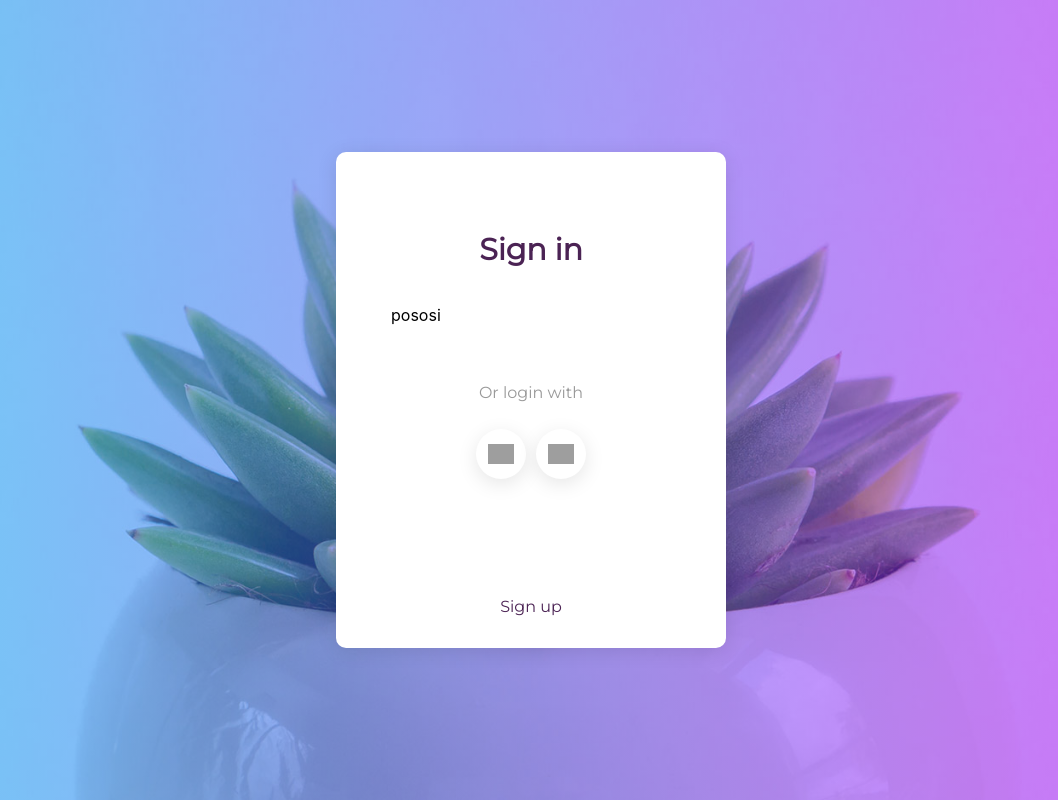
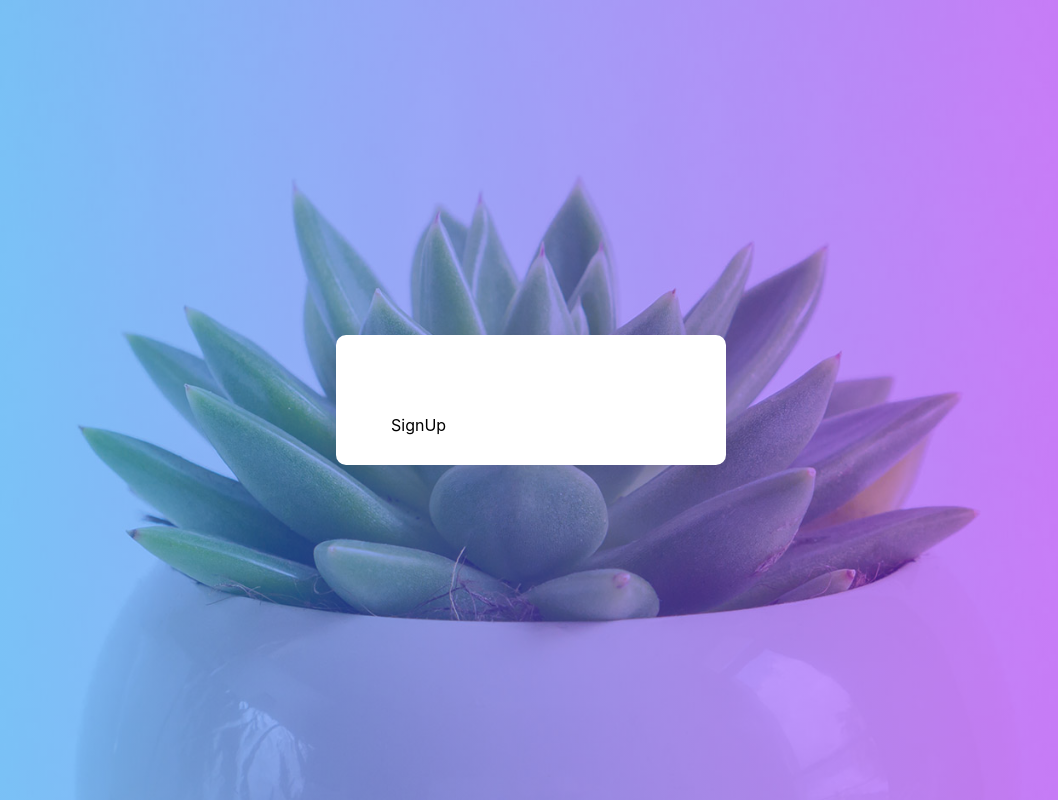
Before and after one commit to sinoptik77/react-1, a React (Create React App) app: page /signup in a window 1280 px wide. Shown: the whole page, without its empty margins (109-1167 px from the left). Built offline with nearby package versions, Linux system fonts and the light colour scheme; grey boxes are pictures that could not be loaded.

Commit message:
create auth layout component

```diff
--- a/src/App.js
+++ b/src/App.js
@@ -1,13 +1,9 @@
 import "./App.css";
-import Header from "./components/Header/Header";
-import Navigation from "./components/Navigation/Navigation";
 import Profile from "./components/Navigation/Profile/Profile";
 import { Route, Routes, useMatch } from "react-router-dom";
-import Dialogs from "./components/Navigation/Dialogs/Dialogs";
 import News from "./components/Navigation/News/News";
 import Settings from "./components/Navigation/Settings/Settings";
-import Registration from "./components/Header/Registration/Registration";
-import DialogPeoples from "./components/Navigation/Dialogs/DialogPeoples/DialogPeoples";
+import AuthLayout from "./components/layouts/AuthLayout/AuthLayout";
 import { useLocalStorage } from "./useLocalStorage";
 import { MainLayout } from "./components/layouts/MainLayout/MainLayout";
 
@@ -15,7 +11,7 @@ const App = (props) => {
   useLocalStorage();
   return (
     <Routes>
-      <Route path="/" element={<Registration />} />
+      <Route path="/" element={<AuthLayout />} />
       <Route element={<MainLayout />}>
         <Route path="/profile" element={<Profile />} />
         {/*<Route path="/dialogs" element={<Dialogs />} />*/}
@@ -23,8 +19,8 @@ const App = (props) => {
         <Route path="/news" element={<News />} />
         <Route path="/settings" element={<Settings />} />
       </Route>
-      <Route path="/signin" element={<Registration />} />
-      <Route path="/signup" element={<Registration />} />
+      <Route path="/signin" element={<AuthLayout />} />
+      <Route path="/signup" element={<AuthLayout />} />
     </Routes>
   );
 };
--- a/src/components/Header/Registration/Registration.jsx
+++ /dev/null
@@ -1,25 +0,0 @@
-import s from "./Registration.module.css";
-import SignInForm from "./RegistrationComponents/SignInForm";
-import RegText from "./RegistrationComponents/RegText";
-import RegSocial from "./RegistrationComponents/RegSocial";
-import SignUpLink from "./RegistrationComponents/SignUpLink";
-import { useLocation } from "react-router-dom";
-
-const Registration = (props) => {
-  const { pathname } = useLocation();
-  console.log("pathname", pathname);
-  const isRegistration = pathname.includes("signup");
-  return (
-    <div className={s.containerLogin}>
-      <div className={s.logBar}>
-        <span className={s.logFormTitle}>Sign in</span>
-        {isRegistration ? "pososi" : <SignInForm />}
-        <RegText />
-        <RegSocial />
-        <SignUpLink />
-      </div>
-    </div>
-  );
-};
-
-export default Registration;
--- /dev/null
+++ b/src/components/Header/SignIn/SignIn.js
@@ -0,0 +1,19 @@
+import s from "../../layouts/AuthLayout/AuthLayout.module.css";
+import RegText from "../components/RegText";
+import RegSocial from "../components/RegSocial";
+import SignUpLink from "../components/SignUpLink";
+import SignInForm from "../components/SignInForm";
+
+const SignIn = () => {
+  return (
+    <>
+      <span className={s.logFormTitle}>Sign in</span>
+      <SignInForm />
+      <RegText />
+      <RegSocial />
+      <SignUpLink />
+    </>
+  );
+};
+
+export { SignIn };
--- /dev/null
+++ b/src/components/Header/SignUp/SignUp.js
@@ -0,0 +1,5 @@
+const SignUp = () => {
+  return <>SignUp</>;
+};
+
+export { SignUp };
--- a/src/components/Header/Registration/RegistrationComponents/RegSocial.jsx
+++ b/src/components/Header/components/RegSocial.jsx
@@ -1,4 +1,4 @@
-import s from "../Registration.module.css";
+import s from "../../layouts/AuthLayout/AuthLayout.module.css";
 
 
 const RegSocial = () => {
--- a/src/components/Header/Registration/RegistrationComponents/RegText.jsx
+++ b/src/components/Header/components/RegText.jsx
@@ -1,4 +1,4 @@
-import s from "../Registration.module.css";
+import s from "../../layouts/AuthLayout/AuthLayout.module.css";
 
 
 const RegText = () => {
--- a/src/components/Header/Registration/RegistrationComponents/SignInForm.jsx
+++ b/src/components/Header/components/SignInForm.jsx
@@ -1,7 +1,7 @@
-import s from "../Registration.module.css";
+import s from "../../layouts/AuthLayout/AuthLayout.module.css";
 import React from "react";
 import { useForm } from "react-hook-form";
-import ErrorIcon from "../../../../images/icons/error.png";
+import ErrorIcon from "../../../images/icons/error.png";
 
 const SignInForm = () => {
   const {
--- a/src/components/Header/Registration/RegistrationComponents/SignUpLink.jsx
+++ b/src/components/Header/components/SignUpLink.jsx
@@ -1,4 +1,4 @@
-import s from "../Registration.module.css";
+import s from "../../layouts/AuthLayout/AuthLayout.module.css";
 import {NavLink} from "react-router-dom";
 
 
--- /dev/null
+++ b/src/components/layouts/AuthLayout/AuthLayout.jsx
@@ -0,0 +1,16 @@
+import s from "./AuthLayout.module.css";
+import { useLocation } from "react-router-dom";
+import { SignIn } from "../../Header/SignIn/SignIn";
+import { SignUp } from "../../Header/SignUp/SignUp";
+
+const AuthLayout = (props) => {
+  const { pathname } = useLocation();
+  const isRegistration = pathname.includes("signup");
+  return (
+    <div className={s.containerLogin}>
+      <div className={s.logBar}>{isRegistration ? <SignUp /> : <SignIn />}</div>
+    </div>
+  );
+};
+
+export default AuthLayout;
```
Also changed, not shown: src/components/layouts/AuthLayout/AuthLayout.module.css (renamed from src/components/Header/Registration/Registration.module.css).
